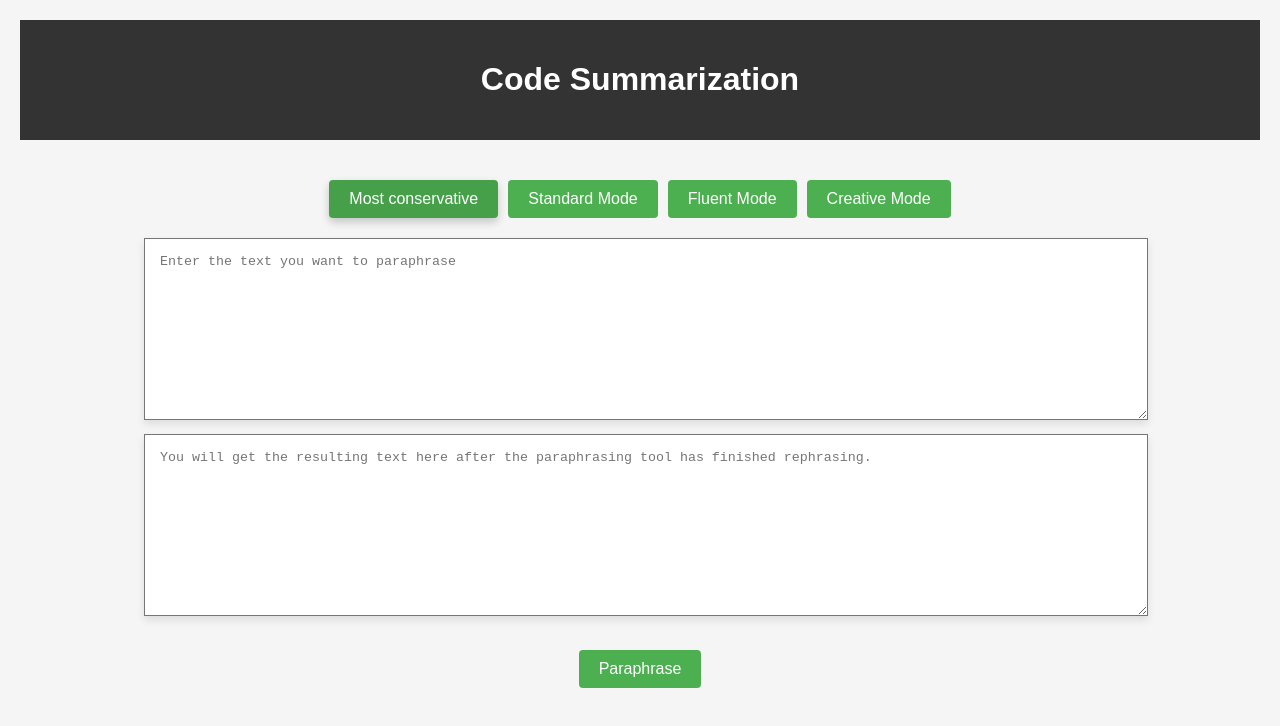
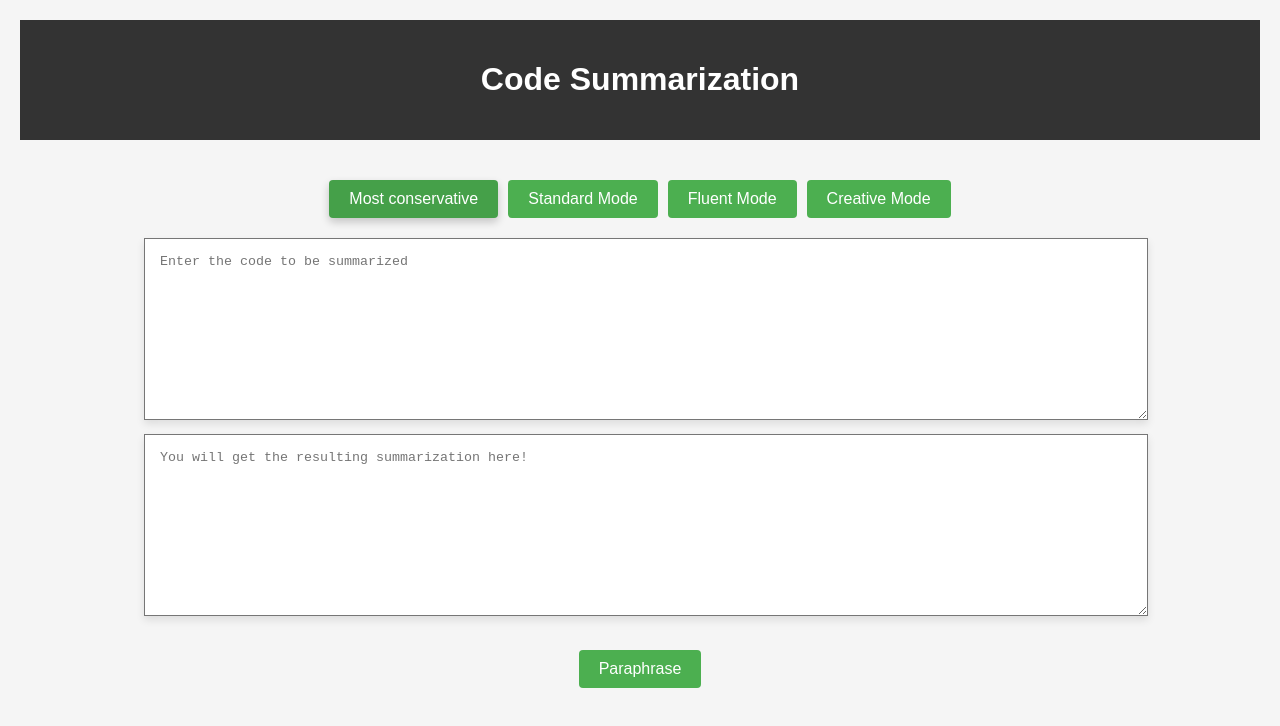
Before and after one commit to itsdevansh/pyCode-Summarization, a React (Create React App) app in the folder vtc/: page / in a window 1280 px wide. Shown: the top 726 px of the page. Built offline with nearby package versions, Linux system fonts and the light colour scheme.

Commit message:
Textual Changes

```diff
--- a/vtc/src/App.js
+++ b/vtc/src/App.js
@@ -42,14 +42,14 @@ function App() {
         <textarea
           value={inputText}
           onChange={handleInputChange}
-          placeholder="Enter the text you want to paraphrase"
+          placeholder="Enter the code to be summarized"
         />
         </div>
         <div className = "output-text">
         <textarea
           value={outputText}
           readOnly
-          placeholder="You will get the resulting text here after the paraphrasing tool has finished rephrasing."
+          placeholder="You will get the resulting summarization here!"
         />
         </div>
         </div>
```
